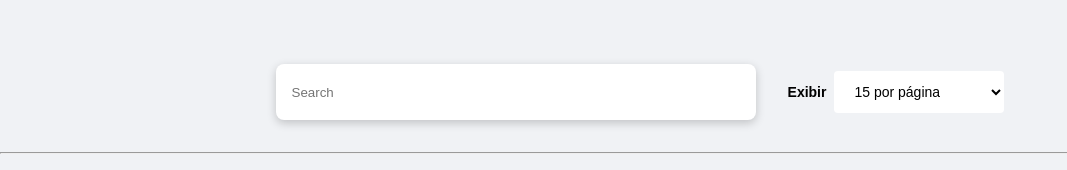
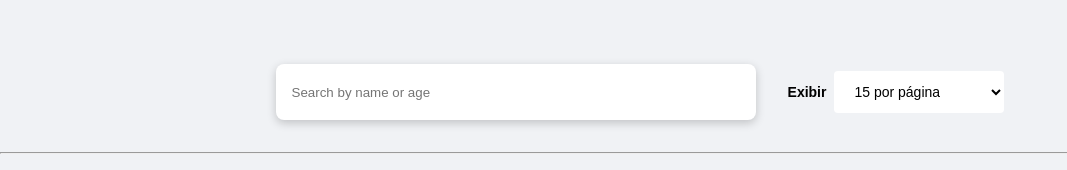
Before and after one commit to Lucas-barreto1/user-app, a React (Create React App) app: page / in a window 1280 px wide. Shown: the top 170 px of the page, without its empty margins (0-1067 px from the left). Built offline with nearby package versions, Linux system fonts and the light colour scheme; no server answers.

Commit message:
change title for box searching

```diff
--- a/src/components/SearchingUserMenu/index.jsx
+++ b/src/components/SearchingUserMenu/index.jsx
@@ -26,7 +26,7 @@ function SearchingUserMenu({itensPerPage, setItensPerPage}) {
     <WrapperSearchinMenu>
         <SearchingUsers
             type="text"
-            placeholder='Search'
+            placeholder='Search by name or age'
             onChange={handleFindByUser}
         />
 
```
